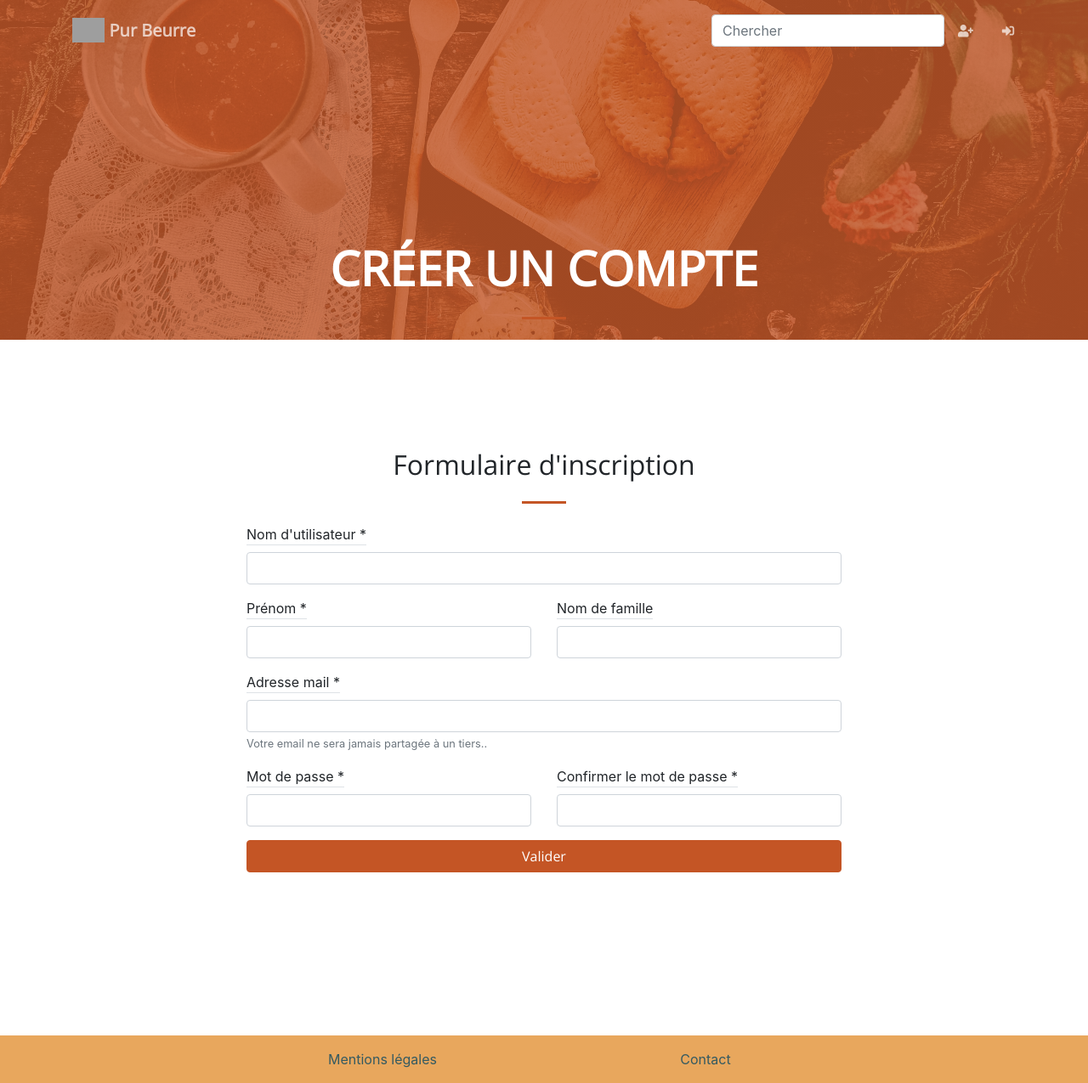
After one commit to isottellina/purbeurre, a Django app: page /user/signup in a window 1280 px wide. The commit adds this page. Shown: the whole page at 85% size. Run offline with Django 3.2, Linux system fonts and the light colour scheme; style sheets or scripts are compiled from the project's sources; some libraries are stand-ins or nearby versions; some web fonts are replaced; grey boxes are pictures that could not be loaded.

Commit message:
Added signup page

```diff
--- a/home/templates/home/index.html
+++ b/home/templates/home/index.html
@@ -1,8 +1,10 @@
 {% extends 'base.html' %}
 
+{% block masthead %}
+{% include 'home/_masthead.html' %}
+{% endblock %}
+
 {% block content %}
-<!-- Masthead-->
-{% include 'home/_masthead.html' %}
 <!-- Story-->
 {% include 'home/_about.html' %}
 <!-- Contact-->
--- a/purbeurre/urls.py
+++ b/purbeurre/urls.py
@@ -18,5 +18,6 @@ from django.urls import path, include
 
 urlpatterns = [
     path('admin/', admin.site.urls),
-    path('', include('home.urls'))
+    path('', include('home.urls')),
+    path('user/', include('users.urls'))
 ]
--- a/templates/_navbar.html
+++ b/templates/_navbar.html
@@ -16,7 +16,7 @@
 	</form>
 	<!-- Sign up-->
         <li class="nav-item">
-	  <a class="nav-link" href="#" title="Créer un compte">
+	  <a class="nav-link" href="{% url 'users:signup' %}" title="Créer un compte">
 	    <i class="fas fa-fw fa-user-plus"></i>
 	    <span class="d-lg-none">Créer un compte</span>
 	  </a>
--- a/templates/base.html
+++ b/templates/base.html
@@ -25,6 +25,28 @@
   <body id="page-top">
     <!-- Navigation-->
     {% include '_navbar.html' %}
+    <!-- Masthead-->
+    {% block masthead %}
+    <header class="masthead cropped">
+      <div class="container h-100">
+	<div class="row h-100 align-items-center justify-content-center text-center">
+	  <div class="col-lg-10 align-self-end">
+            <h1 class="text-uppercase text-white font-weight-bold">{% block masttitle %}{% endblock %}</h1>
+            <hr class="divider my-4" />
+	  </div>
+	</div>
+      </div>
+    </header>
+    {% endblock %}
+    <!-- Error message -->
+    {% if error_message %}
+    <div class="alert alert-danger alert-dismissible fade show" role="alert">
+      {{ error_message }}
+      <button type="button" class="close" data-dismiss="alert" aria-label="Close">
+	<span aria-hidden="true">&times;</span>
+      </button>
+    </div>
+    {% endif %}
     <!-- Content-->
     {% block content %}
     {% endblock %}
@@ -38,5 +60,7 @@
     <script src="https://cdnjs.cloudflare.com/ajax/libs/magnific-popup.js/1.1.0/jquery.magnific-popup.min.js"></script>
     <!-- Core theme JS-->
     <script src="{% static 'js/scripts.js' %}"></script>
+    <!-- Other Javascript pages may need-->
+    {% block javascript %}{% endblock %}
   </body>
 </html>
--- /dev/null
+++ b/users/static/users/js/signup_validate.js
@@ -0,0 +1,26 @@
+(function() {
+    'use strict';
+    window.addEventListener('load', function() {
+	// Fetch all the forms we want to apply custom Bootstrap validation styles to
+	var forms = document.getElementsByClassName('needs-validation');
+	// Loop over them and prevent submission
+	var validation = Array.prototype.filter.call(forms, function(form) {
+	    form.addEventListener('submit', function(event) {
+		if (form.checkValidity() === false) {
+		    event.preventDefault();
+		    event.stopPropagation();
+		}
+		form.classList.add('was-validated');
+	    }, false);
+	});
+
+	// Add confirm password validation
+	$('#passwordInput').add('#passwordConfirmInput').bind('keyup', function () {
+	    if ($('#passwordInput').val() == $('#passwordConfirmInput').val()) {
+		$('#passwordConfirmInput')[0].setCustomValidity("");
+	    } else {
+		$('#passwordConfirmInput')[0].setCustomValidity("differentpassword");
+	    }
+	});
+    }, false);
+})();
--- /dev/null
+++ b/users/templates/users/signup.html
@@ -0,0 +1,76 @@
+{% extends 'base.html' %}
+{% load static %}
+
+{% block title %}Créer un compte{% endblock %}
+{% block masttitle %}Créer un compte{% endblock %}
+
+{% block content %}
+<section class="page-section" id="signup">
+  <div class="container">
+    <div class="row justify-content-center">
+      <div class="col-lg-8">
+        <h2 class="mt-0 text-center">Formulaire d'inscription</h2>
+        <hr class="divider my-4" />
+	<div class="mb-5">
+	  <form class="container needs-validation" action="{% url 'users:signup' %}" method="post" novalidate>
+	    {% csrf_token %}
+	    <div class="row">
+	      <div class="form-group col-lg-12">
+		<label class="border-bottom" for="usernameInput">Nom d'utilisateur *</label>
+		<input class="form-control" name="username" id="usernameInput" required>
+	      </div>
+	    </div>
+	    <div class="row">
+	      <div class="form-group col-lg-6">
+		<label class="border-bottom" for="firstNameInput">Prénom *</label>
+		<input class="form-control" name="first_name" id="firstNameInput" required>
+		<div class="invalid-feedback">
+		  Veuillez entrer votre prénom.
+		</div>
+	      </div>
+	      <div class="form-group col-lg-6">
+		<label class="border-bottom" for="lastNameInput">Nom de famille</label>
+		<input class="form-control" name="last_name" id="lastNameInput">
+	      </div>
+	    </div>
+	    <div class="row">
+	      <div class="form-group col-lg-12">
+		<label class="border-bottom" for="emailAddressInput">Adresse mail *</label>
+		<input type="email" class="form-control" name="email" id="emailAddressInput" aria-describedby="emailHelp" required>
+		<small id="emailHelp" class="form-text text-muted">Votre email ne sera jamais partagée à un tiers..</small>
+		<div class="invalid-feedback">
+		  Votre adresse e-mail est invalide.
+		</div>
+	      </div>
+	    </div>
+	    <div class="row">
+	      <div class="form-group col-lg-6">
+		<label class="border-bottom" for="passwordInput">Mot de passe *</label>
+		<input type="password" class="form-control" name="password" id="passwordInput" required>
+		<div class="invalid-feedback">
+		  Un mot de passe est requis.
+		</div>
+	      </div>
+	      <div class="form-group col-lg-6">
+		<label class="border-bottom" for="passwordConfirmInput">Confirmer le mot de passe *</label>
+		<input type="password" class="form-control" id="passwordConfirmInput" required>
+		<div class="invalid-feedback">
+		  Ce mot de passe n'est pas identique.
+		</div>
+	      </div>
+	    </div>
+	    <div class="row">
+	      <div class="form-group col-lg-12">
+		<button type="submit" class="btn btn-primary btn-block">Valider</button>
+	      </div>
+	    </div>
+	  </form>
+	</div>
+      </div>
+  </div>
+</section>
+{% endblock %}
+
+{% block javascript %}
+<script src="{% static 'users/js/signup_validate.js' %}"></script>
+{% endblock %}
--- /dev/null
+++ b/users/urls.py
@@ -0,0 +1,16 @@
+# urls.py ---
+#
+# Filename: urls.py
+# Author: Louise <louise>
+# Created: Mon Apr 27 14:28:50 2020 (+0200)
+# Last-Updated: Mon Apr 27 14:29:13 2020 (+0200)
+#           By: Louise <louise>
+#
+from django.urls import path
+
+from . import views
+
+app_name = 'users'
+urlpatterns = [
+    path('signup', views.signup, name='signup'),
+]
--- a/users/views.py
+++ b/users/views.py
@@ -1,3 +1,36 @@
+# views.py ---
+#
+# Filename: views.py
+# Author: Louise <louise>
+# Created: Mon Apr 27 14:00:21 2020 (+0200)
+# Last-Updated: Mon Apr 27 21:31:43 2020 (+0200)
+#           By: Louise <louise>
+#
+from django.http import HttpResponse, HttpResponseRedirect
+from django.urls import reverse
 from django.shortcuts import render
+from django.contrib.auth.models import User
 
-# Create your views here.
+from .forms import UserForm
+
+def signup(request):
+    """
+    Sign-up view.
+    """
+    if request.method == "GET":
+        return render(request, "users/signup.html")
+    elif request.method == "POST":
+        user_form = UserForm(request.POST)
+        if user_form.is_valid():
+            user = User.objects.create(
+                username=user_form.cleaned_data['username'],
+                first_name=user_form.cleaned_data['first_name'],
+                last_name=user_form.cleaned_data.get('last_name'),
+                email=user_form.cleaned_data['email'],
+                password=user_form.cleaned_data['password']
+            )
+
+            user.save()
+            return HttpResponseRedirect(reverse('home:index'))
+        else:
+            return render(request, "users/signup.html")
```
Also changed, not shown: home/templates/home/legal.html (+1 -12 lines), users/forms.py (added, +20 -0 lines).
